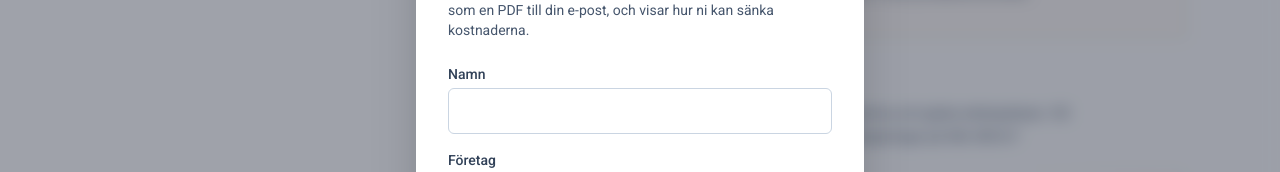
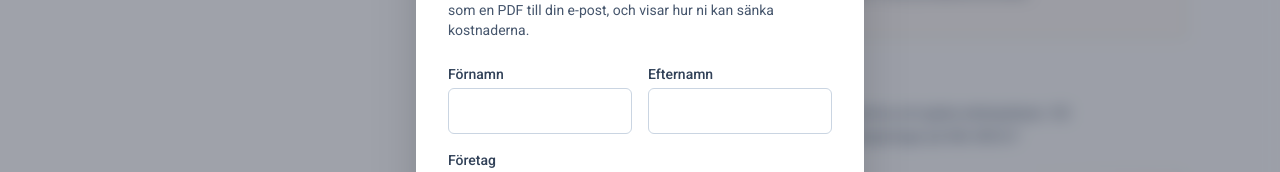
Before and after one commit to noeljoha101/ROI-Kalkylator-1, a React (Vite) app: page / in a window 1280 px wide. Both pictures are taken after a click on the element 850 px from the left and 1053 px from the top of the page. Shown: the part 767-939 px from the top of the page. Built offline with nearby package versions, Linux system fonts and the light colour scheme.

Commit message:
Add files via upload

```diff
--- a/api/send-roi.ts
+++ b/api/send-roi.ts
@@ -17,7 +17,7 @@ export default async function handler(req: any, res: any) {
   const resend = new Resend(resendApiKey);
 
   try {
-    const { email, name, phone, company, calculatorData } = req.body || {};
+    const { email, firstName, lastName, phone, company, calculatorData } = req.body || {};
 
     if (!email || !calculatorData) {
       return res.status(400).json({ error: 'Obligatoriska fält saknas (email eller calculatorData)' });
@@ -25,7 +25,7 @@ export default async function handler(req: any, res: any) {
 
     const senderEmail = 'Hälsokalkylatorn <resultat@ditt-resultat.se>';
     const adminEmail = process.env.ADMIN_EMAIL || 'noeljohansson.tech@gmail.com';
-    const userName = name || 'Kund';
+    const userName = firstName ? firstName.trim() : 'Kund';
     const companyText = company ? ` på ${company}` : '';
 
     const calcData = {
@@ -40,7 +40,7 @@ export default async function handler(req: any, res: any) {
     const formatCurrency = (val: number) =>
       new Intl.NumberFormat('sv-SE', { style: 'currency', currency: 'SEK', maximumFractionDigits: 0 }).format(val);
 
-    const adminName = name || 'Ej angivet';
+    const adminName = (firstName || lastName) ? `${firstName || ''} ${lastName || ''}`.trim() : 'Ej angivet';
     const adminPhone = phone || 'Ej angivet';
     const adminCompany = company || 'Ej angivet';
 
@@ -55,7 +55,7 @@ export default async function handler(req: any, res: any) {
           <h1 style="margin: 0; color: #0f172a; font-size: 24px; font-weight: 700;">Hälsokalkylatorn</h1>
         </div>
         <div style="padding: 40px 30px;">
-          <p style="margin-top: 0; font-size: 16px;">Hej ${userName},</p>
+          <p style="margin-top: 0; font-size: 16px;">Hej ${userName}!</p>
           <p style="font-size: 16px;">Tack för att du använde vår kalkylator. Här är din sammanställning över sjukfrånvarons kostnader${companyText}.</p>
 
           <div style="margin: 30px 0;">
--- a/src/App.tsx
+++ b/src/App.tsx
@@ -51,7 +51,8 @@ export default function App() {
   const [isSubmitted, setIsSubmitted] = useState(false);
   const [isSubmitting, setIsSubmitting] = useState(false);
   const [formData, setFormData] = useState({
-    name: '',
+    firstName: '',
+    lastName: '',
     company: '',
     email: '',
     phone: ''
@@ -399,15 +400,26 @@ export default function App() {
                 </p>
 
                 <form onSubmit={handleFormSubmit} className="space-y-4">
+                  <div className="grid grid-cols-2 gap-4">
                     <div>
-                    <label className="block text-sm font-medium text-slate-700 mb-1">Namn</label>
+                      <label className="block text-sm font-medium text-slate-700 mb-1">Förnamn</label>
                       <input
                         required
                         type="text"
-                      value={formData.name}
-                      onChange={e => setFormData({...formData, name: e.target.value})}
+                        value={formData.firstName}
+                        onChange={e => setFormData({...formData, firstName: e.target.value})}
                         className="w-full border border-slate-300 bg-white rounded-md px-4 py-3 text-sm focus:outline-none focus:ring-2 focus:ring-[#BA590C]/20 focus:border-[#BA590C]"
                       />
+                    </div>
+                    <div>
+                      <label className="block text-sm font-medium text-slate-700 mb-1">Efternamn</label>
+                      <input
+                        type="text"
+                        value={formData.lastName}
+                        onChange={e => setFormData({...formData, lastName: e.target.value})}
+                        className="w-full border border-slate-300 bg-white rounded-md px-4 py-3 text-sm focus:outline-none focus:ring-2 focus:ring-[#BA590C]/20 focus:border-[#BA590C]"
+                      />
+                    </div>
                   </div>
                   <div>
                     <label className="block text-sm font-medium text-slate-700 mb-1">Företag</label>
```
Lines whose indentation alone changed are shown as unchanged.
